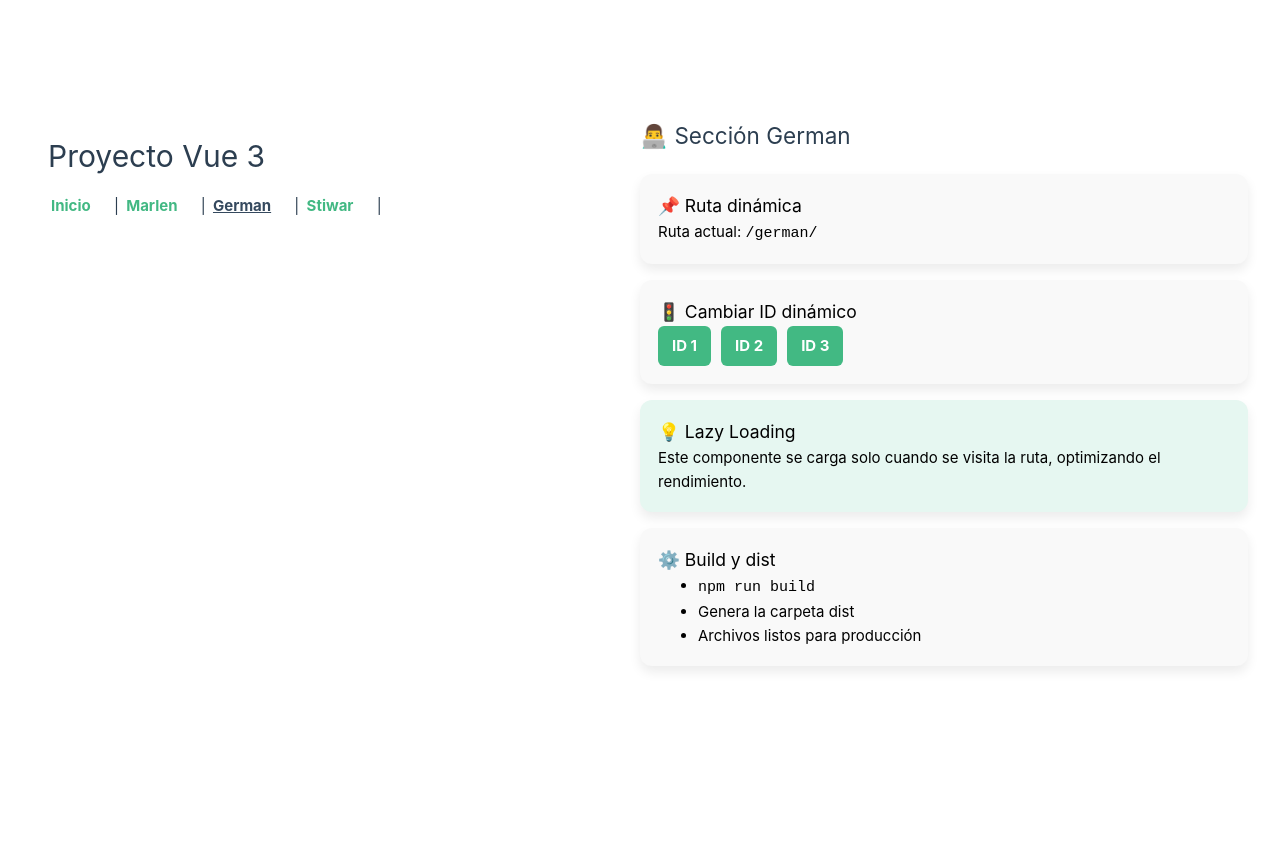
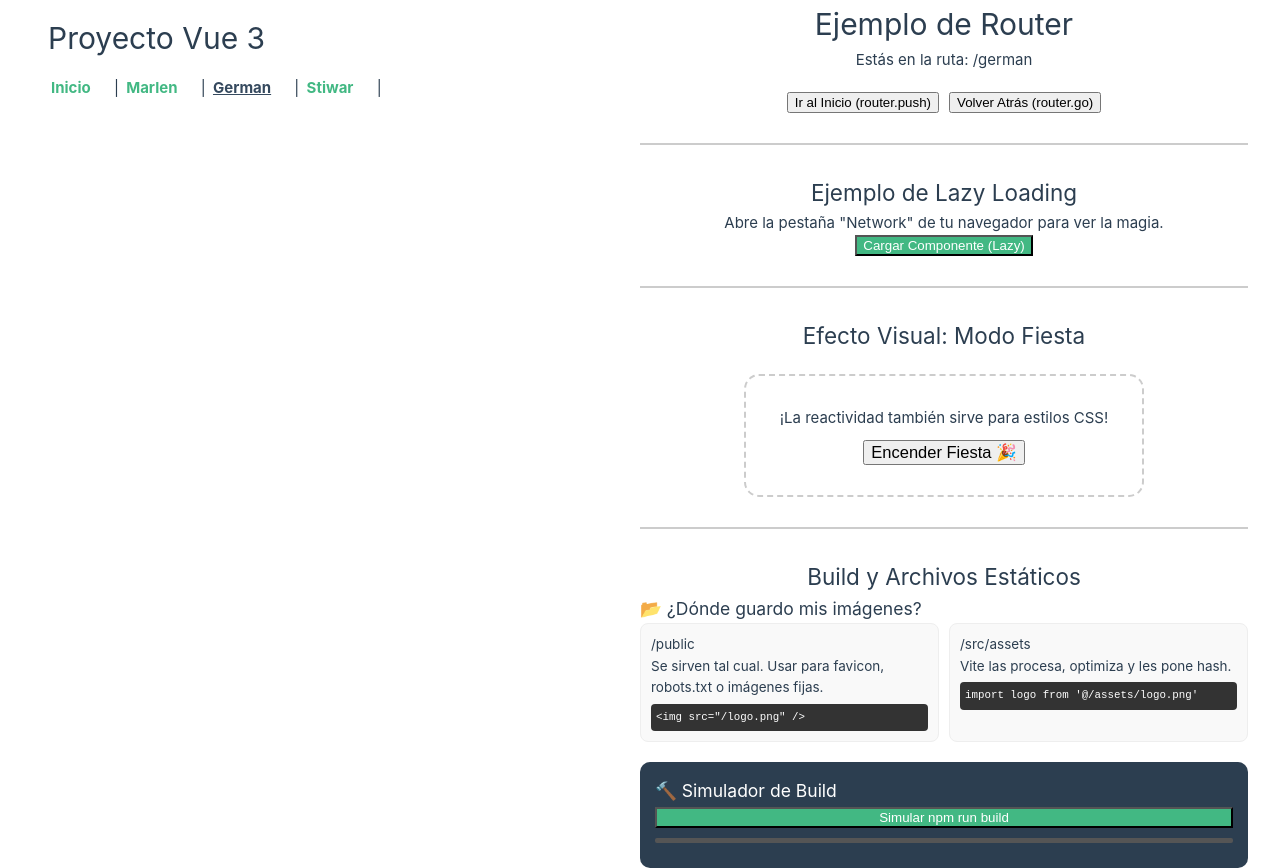
Before and after one commit to yeremijesus9/proyecto-vue3, a Vue app: page /german in a window 1280 px wide. Before the commit the page ends 800 px from the top, so only its background shows below. Built offline with nearby package versions, Linux system fonts and the light colour scheme.

Commit message:
Update GermanView.vue
Update GermanView.vue

```diff
--- a/src/views/GermanView.vue
+++ b/src/views/GermanView.vue
@@ -1,91 +1,222 @@
+<script setup>
+import { useRouter, useRoute } from 'vue-router'
+import { ref, defineAsyncComponent, onUnmounted } from 'vue'
+
+// 1. Obtenemos la instancia del router (para realizar acciones)
+const router = useRouter()
+
+// 2. Obtenemos la ruta actual (para leer información)
+const route = useRoute()
+
+const irAlInicio = () => {
+  // Ejemplo de navegación programática: ideal para usar dentro de funciones
+  router.push('/')
+}
+
+const volverAtras = () => {
+  // Navegación en el historial
+  router.go(-1)
+}
+
+
+
+// Limpiamos el intervalo si el usuario cambia de página para no consumir memoria
+onUnmounted(() => {
+  if (intervalId.value) clearInterval(intervalId.value)
+})
+
+// --- EJEMPLO BUILD Y ESTÁTICOS ---
+const buildLogs = ref([])
+const isBuilding = ref(false)
+const progress = ref(0)
+
+const simularBuild = () => {
+  if (isBuilding.value) return
+  isBuilding.value = true
+  buildLogs.value = ['> npm run build']
+  progress.value = 5
+
+  const steps = [
+    { msg: 'vite v5.0.0 building for production...', delay: 800 },
+    { msg: 'transforming...', delay: 1500 },
+    { msg: '✓ 42 modules transformed.', delay: 2200 },
+    { msg: 'rendering chunks...', delay: 3000 },
+    { msg: 'dist/index.html                  0.45 kB', delay: 3800 },
+    { msg: 'dist/assets/index-XyZ12.js     145.23 kB', delay: 4000 },
+    { msg: '✓ Built in 4.2s', delay: 4500 }
+  ]
+
+  steps.forEach(({ msg, delay }) => {
+    setTimeout(() => {
+      buildLogs.value.push(msg)
+      progress.value = Math.min(progress.value + 15, 100)
+      if (msg.includes('Built')) {
+        isBuilding.value = false
+        progress.value = 100
+      }
+    }, delay)
+  })
+}
+</script>
+
 <template>
-  <div class="german">
-    <h2 class="title">👨‍💻 Sección German</h2>
+  <div class="about">
+    <h1>Ejemplo de Router</h1>
+    <p>Estás en la ruta: <strong>{{ route.path }}</strong></p>
 
-    <transition-group name="card" tag="div">
-      <div class="card" key="1">
-        <h3>📌 Ruta dinámica</h3>
-        <p>Ruta actual: <code>/german/{{ id }}</code></p>
-      </div>
+    <div class="botones">
+      <button @click="irAlInicio">Ir al Inicio (router.push)</button>
+      <button @click="volverAtras">Volver Atrás (router.go)</button>
+    </div>
 
-      <div class="card" key="2">
-        <h3>🚦 Cambiar ID dinámico</h3>
-        <div class="buttons">
-          <router-link class="btn" to="/german/1">ID 1</router-link>
-          <router-link class="btn" to="/german/2">ID 2</router-link>
-          <router-link class="btn" to="/german/3">ID 3</router-link>
+    <hr class="separador" />
+
+    <h2>Ejemplo de Lazy Loading</h2>
+    <p>Abre la pestaña "Network" de tu navegador para ver la magia.</p>
+
+    <button @click="mostrarLazy = !mostrarLazy" class="btn-lazy">
+      {{ mostrarLazy ? 'Ocultar Componente' : 'Cargar Componente (Lazy)' }}
+    </button>
+
+    <!-- El componente solo se descarga si v-if es true -->
+    <LazyComponent v-if="mostrarLazy" />
+
+    <hr class="separador" />
+
+    <h2>Efecto Visual: Modo Fiesta</h2>
+    <div class="fiesta-box" :style="{ backgroundColor: colorFiesta }">
+      <p>¡La reactividad también sirve para estilos CSS!</p>
+      <button @click="toggleFiesta" class="btn-fiesta">
+        {{ intervalId ? 'Apagar Fiesta 🛑' : 'Encender Fiesta 🎉' }}
+      </button>
+    </div>
+
+    <hr class="separador" />
+
+    <!-- SECCIÓN BUILD Y ESTÁTICOS -->
+    <h2>Build y Archivos Estáticos</h2>
+
+    <div class="static-info">
+      <h3>📂 ¿Dónde guardo mis imágenes?</h3>
+      <div class="folder-compare">
+        <div class="folder">
+          <strong>/public</strong>
+          <p>Se sirven tal cual. Usar para favicon, robots.txt o imágenes fijas.</p>
+          <code>&lt;img src="/logo.png" /&gt;</code>
+        </div>
+        <div class="folder">
+          <strong>/src/assets</strong>
+          <p>Vite las procesa, optimiza y les pone hash.</p>
+          <code>import logo from '@/assets/logo.png'</code>
         </div>
       </div>
+    </div>
 
-      <div class="card highlight" key="3">
-        <h3>💡 Lazy Loading</h3>
-        <p>
-          Este componente se carga solo cuando se visita la ruta,
-          optimizando el rendimiento.
-        </p>
+    <div class="build-simulator">
+      <h3>🔨 Simulador de Build</h3>
+      <button @click="simularBuild" :disabled="isBuilding" class="btn-build">
+        {{ isBuilding ? 'Construyendo...' : 'Simular npm run build' }}
+      </button>
+      <div class="progress-bar"><div class="fill" :style="{ width: progress + '%' }"></div></div>
+      <div class="terminal" v-if="buildLogs.length > 0">
+        <div v-for="(log, i) in buildLogs" :key="i" class="log-line">{{ log }}</div>
       </div>
-
-      <div class="card" key="4">
-        <h3>⚙️ Build y dist</h3>
-        <ul>
-          <li><code>npm run build</code></li>
-          <li>Genera la carpeta <strong>dist</strong></li>
-          <li>Archivos listos para producción</li>
-        </ul>
-      </div>
-    </transition-group>
+    </div>
   </div>
 </template>
 
-<script setup>
-defineProps({
-  id: String
-})
-</script>
-
-<style scoped>
-.german {
-  max-width: 800px;
-  margin: auto;
+<style>
+@media (min-width: 1024px) {
+  .about {
+    min-height: 100vh;
+    display: flex;
+    align-items: center;
+    flex-direction: column;
+    justify-content: center;
+  }
 }
 
-.title {
-  margin-bottom: 20px;
-}
-
-.card {
-  color: black;
-  background: #f9f9f9;
-  border-radius: 12px;
-  padding: 18px;
-  margin-bottom: 16px;
-  box-shadow: 0 6px 12px rgba(0,0,0,0.08);
-}
-
-.highlight {
-  background: #e6f7f1;
-}
-
-.buttons {
+.botones {
+  margin-top: 20px;
   display: flex;
   gap: 10px;
 }
 
-.btn {
-  padding: 8px 14px;
-  background: #42b983;
-  color: white;
-  border-radius: 6px;
-  text-decoration: none;
-  font-weight: bold;
+.separador {
+  width: 100%;
+  margin: 30px 0;
+  border: 1px solid #ccc;
 }
 
-.card-enter-active {
-  transition: all 0.4s ease;
+.btn-lazy {
+  background-color: #42b883; /* Verde Vue */
+  color: white;
 }
 
-.card-enter-from {
-  opacity: 0;
-  transform: translateY(15px);
+.fiesta-box {
+  margin-top: 20px;
+  padding: 30px;
+  border-radius: 15px;
+  border: 2px dashed #ccc;
+  transition: background-color 0.5s ease;
+  text-align: center;
+  width: 200%;
+  max-width: 400px;
 }
+
+.btn-fiesta {
+  margin-top: 10px;
+  font-size: 1.1em;
+}
+
+/* Estilos para la sección de Build y Estáticos */
+.static-info {
+  width: 100%;
+  margin-bottom: 20px;
+}
+.folder-compare {
+  display: flex;
+  gap: 10px;
+  font-size: 0.9em;
+}
+.folder {
+  flex: 1;
+  background: #f9f9f9;
+  padding: 10px;
+  border-radius: 8px;
+  border: 1px solid #eee;
+}
+.folder code {
+  display: block;
+  background: #333;
+  color: #fff;
+  padding: 5px;
+  border-radius: 4px;
+  font-size: 0.8em;
+  margin-top: 5px;
+}
+
+.build-simulator {
+  width: 100%;
+  background: #2c3e50;
+  color: white;
+  padding: 15px;
+  border-radius: 10px;
+  text-align: left;
+}
+.btn-build {
+  background: #42b883;
+  color: white;
+  width: 100%;
+  margin-bottom: 10px;
+}
+.progress-bar {
+  height: 5px;
+  background: #555;
+  margin-bottom: 10px;
+  border-radius: 2px;
+}
+.fill { height: 100%; background: #42b883; transition: width 0.3s; }
+.terminal { font-family: monospace; font-size: 0.85em; color: #42b883; }
+.log-line { margin-bottom: 2px; }
 </style>
```
